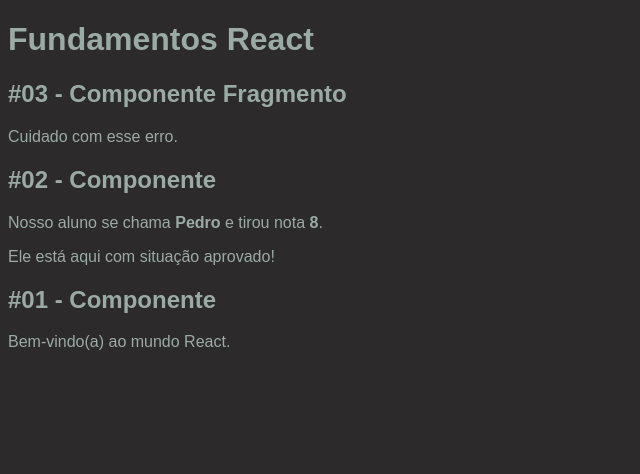
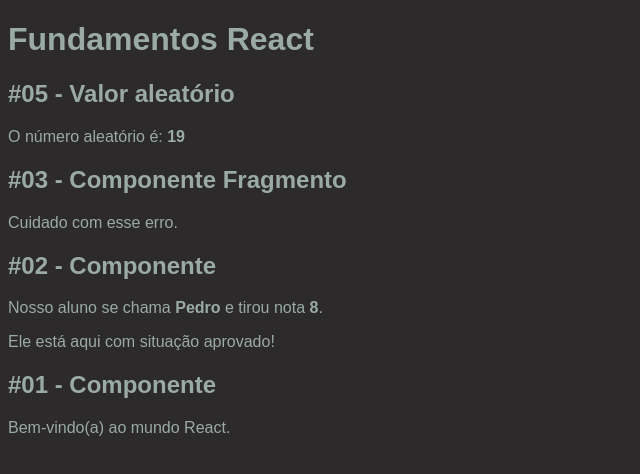
Before and after one commit to barbaracalderon/fundamentos-react, a React (Create React App) app: page / in a window 1280 px wide. Shown: the top 474 px of the page, without its empty margins (0-640 px from the left). Built offline with nearby package versions, Linux system fonts and the light colour scheme.

Commit message:
Created component #05 (random number challenge)

```diff
--- a/src/App.jsx
+++ b/src/App.jsx
@@ -2,10 +2,15 @@
 import Primeiro from "./components/basicos/Primeiro";
 import ComParametro from "./components/basicos/ComParametro";
 import Fragmento from "./components/basicos/Fragmento";
+import Aleatorio from "./components/basicos/Aleatorio";
 
 export default () => (
   <div id="app">
     <h1>Fundamentos React</h1>
+    <Aleatorio
+        max={20}
+        min={0}
+    />
     <Fragmento />
     <ComParametro
       tituloComponente="#02 - Componente"
--- /dev/null
+++ b/src/components/basicos/Aleatorio.jsx
@@ -0,0 +1,13 @@
+import React from 'react';
+
+export default function Aleatorio(props) {
+    const valorMax = props.max;
+    const valorMin = props.min;
+    const valorAleatorio = Math.floor(Math.random() * (valorMax - valorMin + 1)) + valorMin;
+    return (
+    <>
+      <h2>#05 - Valor aleatório</h2>
+      <p>O número aleatório é: <strong> { valorAleatorio } </strong></p>
+    </>
+    )
+}
```
